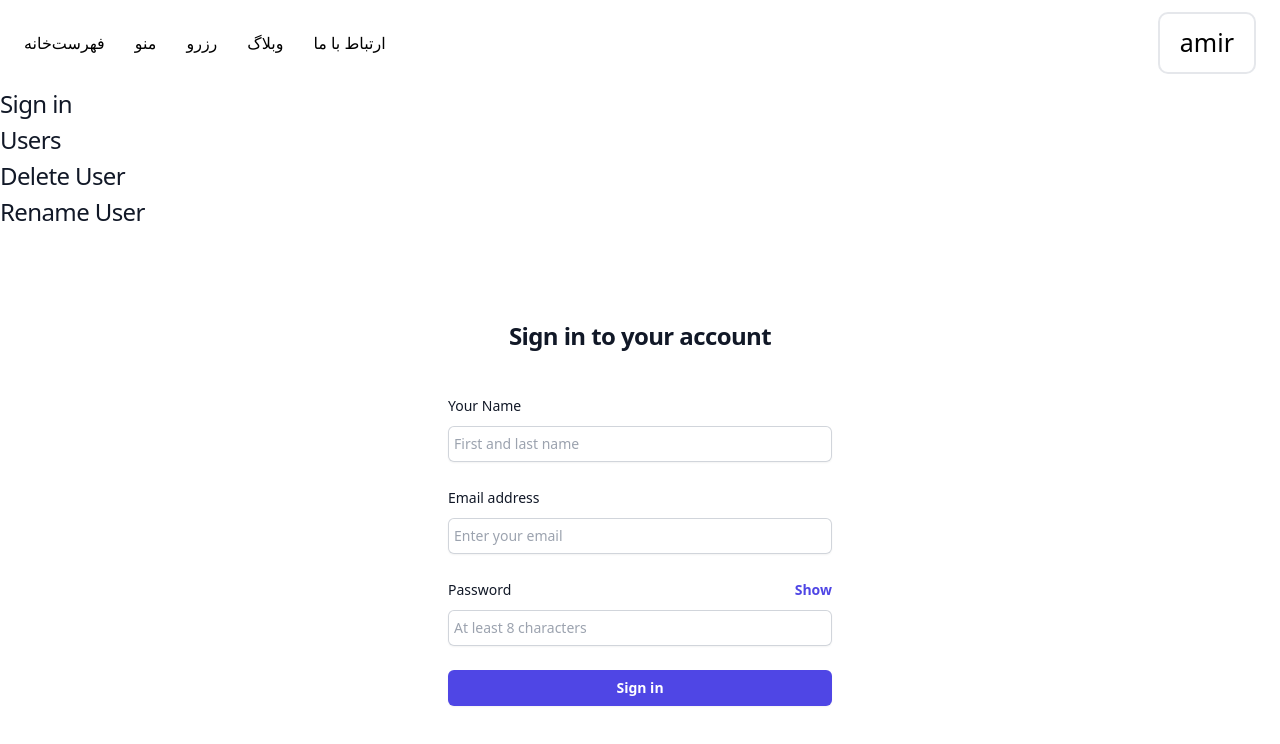
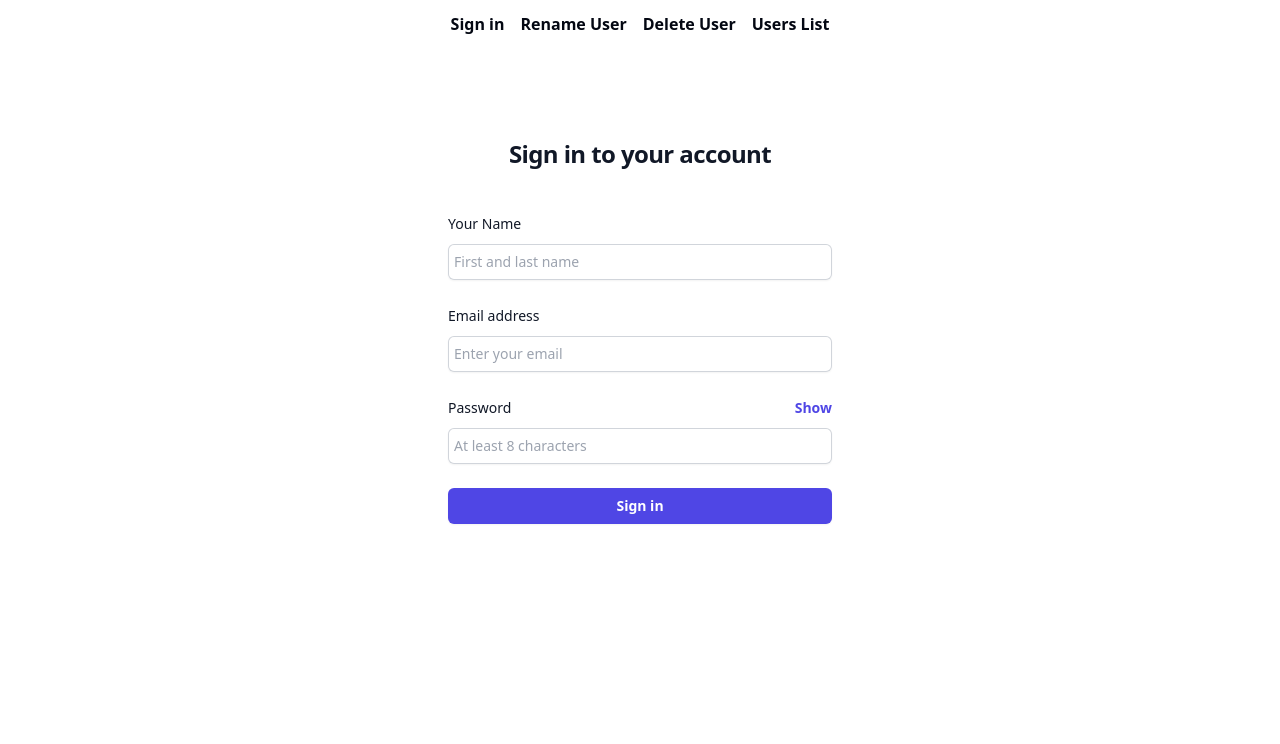
Before and after one commit to amirhpy/Form, a React (Vite) app: page / in a window 1280 px wide. Shown: the top 744 px of the page. Built offline with nearby package versions, Linux system fonts and the light colour scheme.

Commit message:
using component delete and rename

```diff
--- a/src/App.jsx
+++ b/src/App.jsx
@@ -1,5 +1,5 @@
 import React from 'react';
-import { Link, useRoutes } from 'react-router-dom';
+import { useRoutes } from 'react-router-dom';
 
 import Menu from './components/Menu/Menu';
 
@@ -10,12 +10,6 @@ const App = () => {
     return (
         <>
             <Menu />
-            <div className='flex flex-col text-2xl font-medium leading-9 tracking-tight text-gray-900'>
-                <Link to='/'>Sign in</Link>
-                <Link to='/users'>Users</Link>
-                <Link to='/delete'>Delete User</Link>
-                <Link to='/rename'>Rename User</Link>
-            </div>
             {router}
         </>
     );
--- a/src/components/DeleteForm/DeleteForm.jsx
+++ b/src/components/DeleteForm/DeleteForm.jsx
@@ -16,17 +16,19 @@ const DeleteForm = () => {
         onSubmit: async (values, { setSubmitting, resetForm }) => {
             console.log("Form Inputs Data =>", values);
 
-            const res = await fetch(`https://form-server.iran.liara.run/users/${values.id}`, {
+            await fetch(`https://form-server.iran.liara.run/users/${values.id}`, {
                 method: 'DELETE'
             })
-            console.log(res)
-            if (res.status === 500) {
-                notify()
-            }
-
+                .then(res => {
+                    console.log(res)
+                    if (res.status === 500) {
+                        notify()
+                    }
+                })
+                .catch(err => console.log(err))
             setTimeout(() => {
                 setSubmitting(false);
-            }, 3000);
+            }, 5000);
 
             resetForm()
         },
--- a/src/components/FormTemplate/Form.jsx
+++ b/src/components/FormTemplate/Form.jsx
@@ -1,5 +1,6 @@
 import React, { useState } from 'react';
 import { useFormik } from 'formik'
+import axios from 'axios';
 
 import { ToastContainer, toast } from 'react-toastify';
 import 'react-toastify/dist/ReactToastify.css';
@@ -20,17 +21,13 @@ const Form = () => {
         onSubmit: async (values, { setSubmitting, resetForm }) => {
             console.log("Form Inputs Data =>", values);
 
-            const res = await fetch('https://form-server.iran.liara.run/users', {
-                method: 'POST',
-                headers: {
-                    'Content-Type': 'application/json'
-                },
-                body: JSON.stringify(values)
-            })
-            console.log(res)
-            if (res.status === 500) {
-                notify()
-            }
+            axios
+                .post('https://form-server.iran.liara.run/users', values)
+                .then(res => res.data)
+                .then(data => {
+                    console.log(data)
+                })
+                .catch(err => console.log(err))
 
             setTimeout(() => {
                 setSubmitting(false);
--- a/src/components/Menu/Menu.jsx
+++ b/src/components/Menu/Menu.jsx
@@ -1,4 +1,5 @@
 import React, { useState } from 'react';
+import {Link} from 'react-router-dom'
 
 import { FiMenu } from 'react-icons/fi'
 import { MdClose } from 'react-icons/md'
@@ -7,35 +8,24 @@ const Menu = () => {
     const [openMenu, setOpenMenu] = useState(false)
     return (
         <div className='w-full px-6 py-3 duration-300 transition-all ease-in-out flex justify-center top-0'>
-            <div className='text-white-0 flex justify-between items-center w-full'>
-                <ul className={`w-full justify-center flex flex-col absolute inset-x-0 inset-y-0 bg-darkorange-0 bg-opacity-95 h-screen font-Vazir-bold z-10 items-center transition-all ease-in-out duration-500 lg:static lg:bg-transparent-0 lg:w-auto lg:h-auto lg:z-auto lg:flex-row ${openMenu ? 'top-0' : 'top-[-800px]'}`}>
-                    <li className='lg:hover:text-orange-0 opacity-100 transition duration-300 cursor-pointer mb-[15px] lg:mb-0'>
-                        خانه
+            <div className='flex lg:justify-center items-center w-full'>
+                <ul className={`w-full text-white lg:text-gray-950 justify-center font-semibold flex flex-col absolute inset-x-0 inset-y-0 bg-indigo-600 bg-opacity-90 h-screen z-10 items-center transition-all ease-in-out duration-500 lg:bg-transparent lg:static lg:w-auto lg:h-auto lg:z-auto lg:flex-row ${openMenu ? 'top-0' : 'top-[-800px]'}`}>
+                    <li className='opacity-100 transition duration-300 cursor-pointer mb-4 lg:mb-0 lg:mr-4'>
+                        <Link to='/'>Sign in</Link>
                     </li>
-                    <li className='lg:hover:text-orange-0 opacity-100 transition duration-300 cursor-pointer mb-[15px] lg:mb-0 lg:mr-[30px]'>
-                        فهرست
+                    <li className='opacity-100 transition duration-300 cursor-pointer mb-4 lg:mb-0 lg:mr-4'>
+                        <Link to='/rename'>Rename User</Link>
                     </li>
-                    <li className='lg:hover:text-orange-0 opacity-100 transition duration-300 cursor-pointer mb-[15px] lg:mb-0 lg:mr-[30px]'>
-                        منو
+                    <li className='opacity-100 transition duration-300 cursor-pointer mb-4 lg:mb-0 lg:mr-4'>
+                        <Link to='/delete'>Delete User</Link>
                     </li>
-                    <li className='lg:hover:text-orange-0 opacity-100 transition duration-300 cursor-pointer mb-[15px] lg:mb-0 lg:mr-[30px]'>
-                        رزرو
-                    </li>
-                    <li className='lg:hover:text-orange-0 opacity-100 transition duration-300 cursor-pointer mb-[15px] lg:mb-0 lg:mr-[30px]'>
-                        وبلاگ
-                    </li>
-                    <li className='lg:hover:text-orange-0 opacity-100 transition duration-300 cursor-pointer lg:mr-[30px]'>
-                        ارتباط با ما
+                    <li className='opacity-100 transition duration-300 cursor-pointer'>
+                        <Link to='/users'>Users List</Link>
                     </li>
                 </ul>
-
-                <div className='rounded-[10px] text-[25px] hidden border-2 border-white-0 py-[10px] px-[20px] font-Vazir-medium lg:flex items-center'>
-                    amir
-                </div>
-
-                <div className='lg:hidden cursor-pointer z-10 text-[30px]' onClick={() => setOpenMenu(!openMenu)}>
+                <div className='lg:hidden cursor-pointer z-10 text-3xl' onClick={() => setOpenMenu(!openMenu)}>
                     {
-                        openMenu ? <MdClose /> : <FiMenu />
+                        openMenu ? <MdClose className='text-white' /> : <FiMenu />
                     }
                 </div>
             </div>
--- a/src/components/Users/Users.jsx
+++ b/src/components/Users/Users.jsx
@@ -10,8 +10,8 @@ const Users = () => {
     }, [])
 
     const getAllUsers = () => {
-        axios.get('https://form-server.iran.liara.run/users')
-            .then(response => response.data)
+        axios.get('https://form-server.iran.liara.run/users/')
+            .then(res => res.data)
             .then(data => setUser(data))
     }
 
--- a/tailwind.config.js
+++ b/tailwind.config.js
@@ -10,7 +10,8 @@ export default {
         'succ': '#198754',
         'err': '#dc3545',
         'grau': '#d1d5db',
-        'grau-100': '#e5e7eb'
+        'grau-100': '#e5e7eb',
+        'transparent': 'transparent'
       },
       backgroundColor: {
         'schwarz': '#111827'
```
